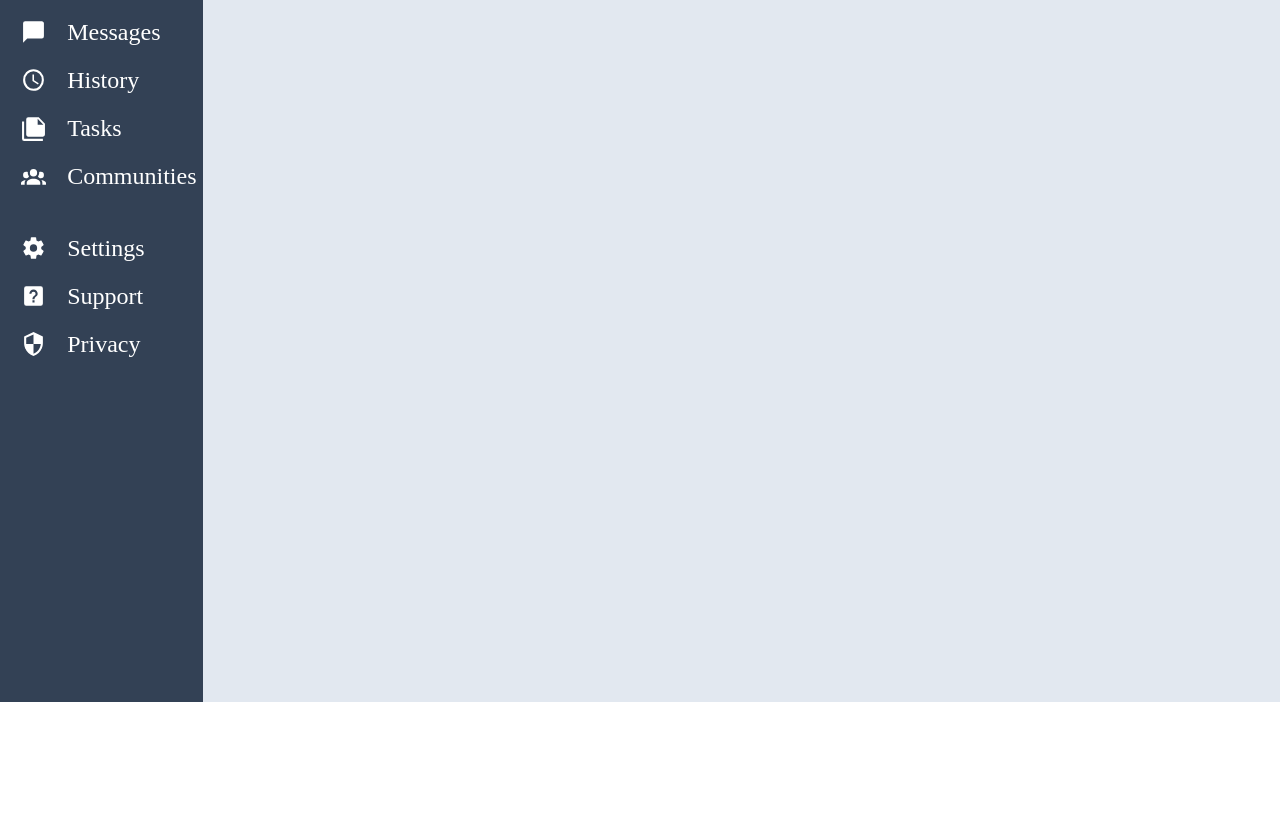
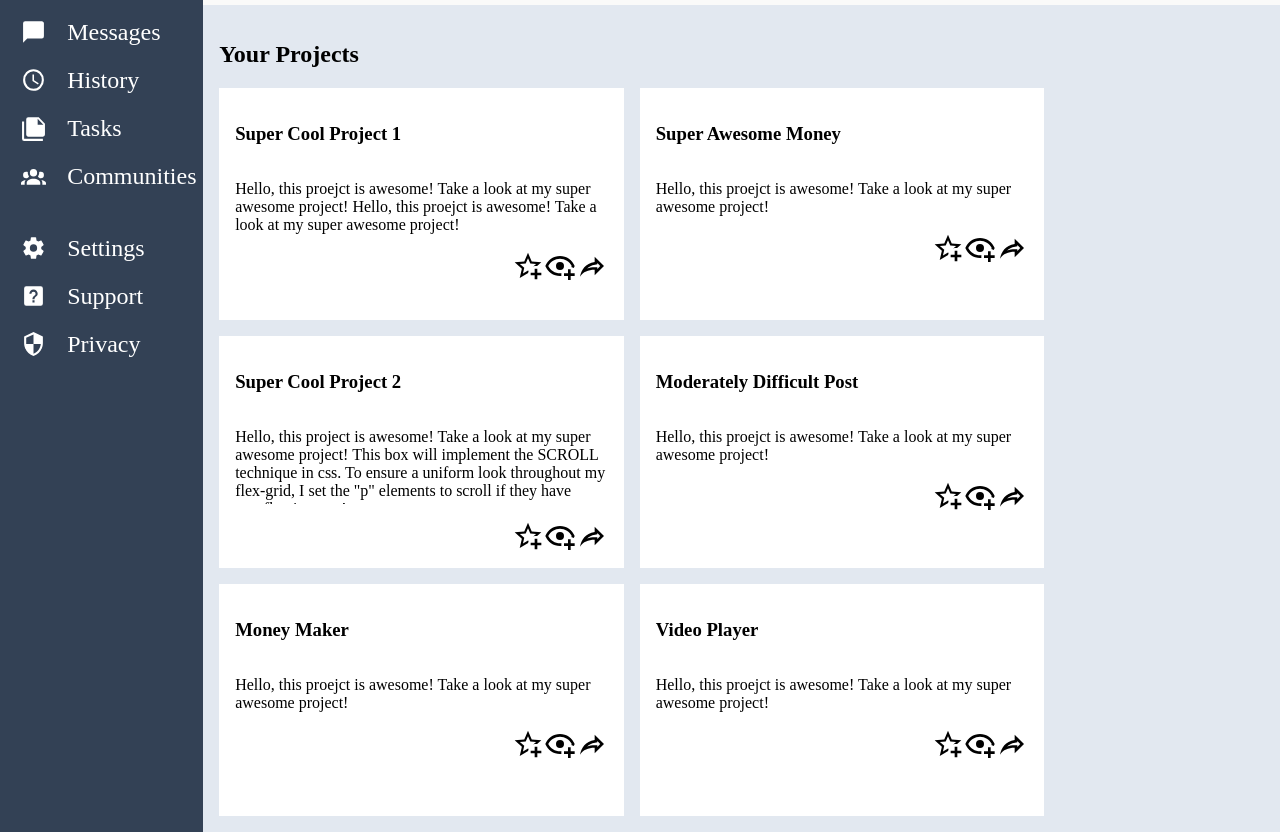
Before and after one commit to nickysims123/admin-page, a plain HTML site: page index.html in a window 1280 px wide. Shown: the part 160-992 px from the top of the page. Before the commit the page ends 862 px from the top, so only its background shows below. Drawn offline with Linux system fonts and the light colour scheme.

Commit message:
Skeleton for projects section created - all notes are responsive with grid and vh,vw values, beginning announcements-trending

```diff
--- a/index.html
+++ b/index.html
@@ -71,7 +71,69 @@
 
         <div class="content">
             <div class="projects">
-
+                <h2>Your Projects</h1>
+                <div class="projects-container">
+                    <div class="project">
+                        <h3>Super Cool Project 1</h3>
+                        <p>Hello, this proejct is awesome! Take a look at my super awesome project!
+                           Hello, this proejct is awesome! Take a look at my super awesome project!
+                        </p>
+                        <div class="icons">
+                            <img src="images/star-plus-outline.svg" alt="">
+                            <img src="images/eye-plus-outline.svg" alt="">
+                            <img src="images/share-outline.svg" alt="">
+                        </div>
+                    </div>
+                    <div class="project">
+                        <h3>Super Awesome Money</h3>
+                        <p>Hello, this proejct is awesome! Take a look at my super awesome project!</p>
+                        <div class="icons">
+                            <img src="images/star-plus-outline.svg" alt="">
+                            <img src="images/eye-plus-outline.svg" alt="">
+                            <img src="images/share-outline.svg" alt="">
+                        </div>
+                    </div>
+                    <div class="project">
+                        <h3>Super Cool Project 2</h3>
+                        <p>Hello, this project is awesome! Take a look at my super awesome project!
+                            This box will implement the SCROLL technique in css. To ensure a uniform
+                            look throughout my flex-grid, I set the "p" elements to scroll if they
+                            have overflowing text!
+                        </p>
+                        <div class="icons">
+                            <img src="images/star-plus-outline.svg" alt="">
+                            <img src="images/eye-plus-outline.svg" alt="">
+                            <img src="images/share-outline.svg" alt="">
+                        </div>
+                    </div>
+                    <div class="project">
+                        <h3>Moderately Difficult Post</h3>
+                        <p>Hello, this proejct is awesome! Take a look at my super awesome project!</p>
+                        <div class="icons">
+                            <img src="images/star-plus-outline.svg" alt="">
+                            <img src="images/eye-plus-outline.svg" alt="">
+                            <img src="images/share-outline.svg" alt="">
+                        </div>
+                    </div>
+                    <div class="project">
+                        <h3>Money Maker</h3>
+                        <p>Hello, this proejct is awesome! Take a look at my super awesome project!</p>
+                        <div class="icons">
+                            <img src="images/star-plus-outline.svg" alt="">
+                            <img src="images/eye-plus-outline.svg" alt="">
+                            <img src="images/share-outline.svg" alt="">
+                        </div>
+                    </div>
+                    <div class="project">
+                        <h3>Video Player</h3>
+                        <p>Hello, this proejct is awesome! Take a look at my super awesome project!</p>
+                        <div class="icons">
+                            <img src="images/star-plus-outline.svg" alt="">
+                            <img src="images/eye-plus-outline.svg" alt="">
+                            <img src="images/share-outline.svg" alt="">
+                        </div>
+                    </div>
+                </div>
             </div>
 
             <div class="announcements-trending">
--- a/style.css
+++ b/style.css
@@ -4,7 +4,6 @@ body {
     width: 100vw;
     grid-template-columns: 1fr 4fr;
     margin: 0px;
-    overflow: hidden;
 }
 
 .sidebar {
@@ -103,4 +102,36 @@ body {
 .content {
     background-color: #e2e8f0;
     grid-row: 2 / 7;
+
+    display: grid;
+    grid-template-columns: 3fr 1fr;
+    padding: 16px;
 }
+
+.projects-container {
+    display: grid;
+    grid-template: repeat(3, 1fr) / repeat(2, 1fr);
+    gap: 16px;
+
+    .project {
+        background-color: white;
+        padding: 1rem;
+        height: 25vh;
+        display: flex;
+        flex-direction: column;
+
+        p {
+            overflow: scroll;
+            max-height: 40%;
+        }
+        .icons {
+            display: flex;
+            align-self: flex-end;
+            position: relative;
+            img {
+                height: 2rem;
+                width: auto;
+            }
+        }
+    }
+}
```
Also changed, not shown: images/eye-plus-outline.svg (added), images/share-outline.svg (added), images/star-plus-outline.svg (added).
